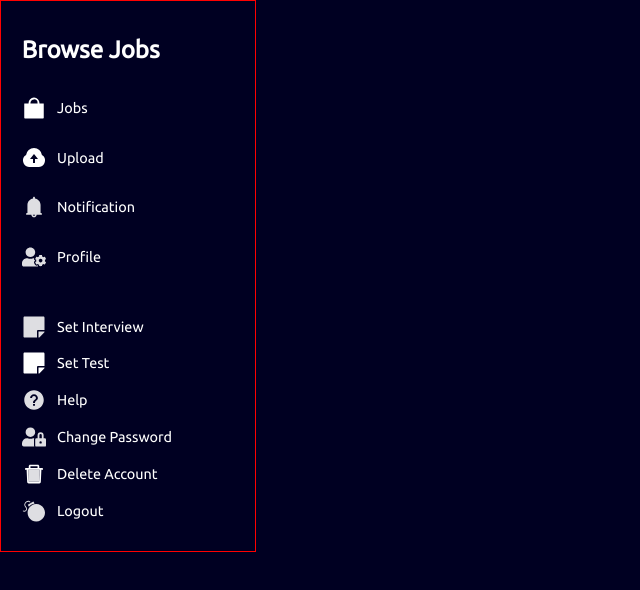
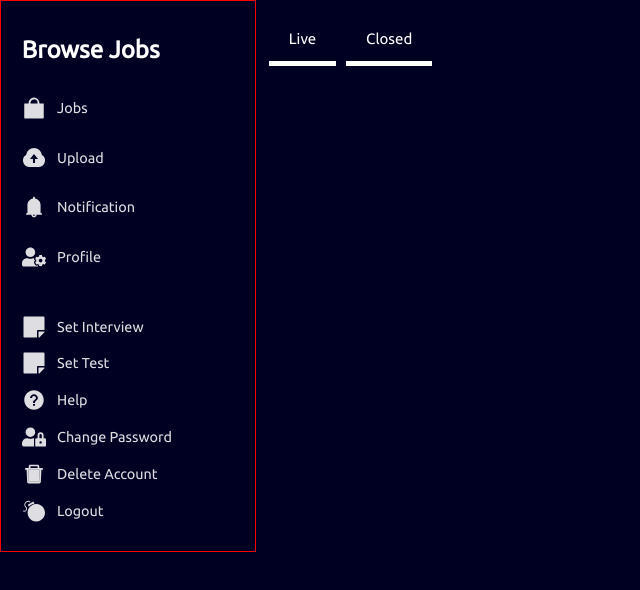
Before and after one commit to Tomation-Solution/sequential-job, a Next.js app: page / in a window 1280 px wide. Shown: the top 590 px of the page, without its empty margins (0-640 px from the left). Built offline with nearby package versions, Linux system fonts and the light colour scheme.

Commit message:
added tabs to app

```diff
--- a/layout/GeneralLayout/GeneralLayout.style.tsx
+++ b/layout/GeneralLayout/GeneralLayout.style.tsx
@@ -11,4 +11,9 @@ export const GeneralLayoutStyle = styled('div',{
 
 export const MainBoardStyle= styled('div',{
     // 'textAlign':'left'
+    padding:'1rem .8rem',
+    '@bp3':{
+        'width':'80%',
+        'color':'white'
+    }
 })
--- a/layout/GeneralLayout/GeneralLayout.tsx
+++ b/layout/GeneralLayout/GeneralLayout.tsx
@@ -24,10 +24,9 @@ type Prop  = React.PropsWithChildren<{
         // ':nth-child(1)':{//u can find it in line 50 of Nav.style.tsx
         //   'width':'20%',
         // },
-        ':nth-child(2)':{
-          'width':'80%',
-          'color':'white'
-        },
+        // ':nth-child(2)':{
+
+        // },
        },
       }}>
          <Nav/>
--- a/package.json
+++ b/package.json
@@ -12,6 +12,7 @@
     "@next/font": "13.1.0",
     "@radix-ui/react-dropdown-menu": "^2.0.1",
     "@radix-ui/react-icons": "^1.1.1",
+    "@radix-ui/react-tabs": "^1.0.1",
     "@stitches/react": "^1.2.8",
     "@types/node": "18.11.17",
     "@types/react": "18.0.26",
--- a/pages/index.tsx
+++ b/pages/index.tsx
@@ -3,6 +3,7 @@ import Head from 'next/head'
 import Image from 'next/image'
 import GeneralLayout from '../layout/GeneralLayout/GeneralLayout'
 import DropdownMenuDemo from '../shared/DropdownMenuDemo/DropdownMenuDemo'
+import TabsComp from '../shared/Tabs/Tabs'
 
 
 
@@ -10,7 +11,17 @@ const Home:NextPage = ()=>{
 
   return (
     <GeneralLayout>
-      {/* <h1>Hello world how is ur day going b</h1> */}
+      <TabsComp
+        data={[
+{          'key':'Live',
+          'label':'Live',
+          'template':<h1>Hello worlds from live</h1>},
+          {
+            'key':'Closed',
+          'label':'Closed',
+          'template':<h1>Hello worlds from Closed</h1>},
+        ]}
+      />
     </GeneralLayout>
   )
 }
--- /dev/null
+++ b/shared/Tabs/Tabs.style.tsx
@@ -0,0 +1,63 @@
+import { styled } from "../../stitches.config";
+import * as Tabs from "@radix-ui/react-tabs";
+
+
+export  const TabsRoot = styled(Tabs.Root, {
+    display: "flex",
+    flexDirection: "column",
+    // width: 300,
+    // boxShadow: `0 2px 10px black`
+  });
+
+ export const TabsList = styled(Tabs.List, {
+    // flexShrink: 0,
+    // display: "flex",
+    // borderBottom: `1px solid pink`
+  });
+
+export  const TabsTrigger = styled(Tabs.Trigger, {
+    all: "unset",
+    fontFamily: "inherit",
+    // backgroundColor: "white",
+    padding: "0 20px",
+    height: 45,
+    // flex: 1,
+    // display: "flex",
+    // alignItems: "center",
+    // justifyContent: "center",
+    display:'inline-block',
+    'marginRight':'10px',
+    fontSize: 15,
+    lineHeight: 1,
+    color: '$white',
+    userSelect: "none",
+    'borderBottom':'5px solid $white',
+    // "&:first-child": { borderTopLeftRadius: 6 },
+    // "&:last-child": { borderTopRightRadius: 6 },
+    "&:hover": {
+        color: '$lightBlue'
+    },
+    '&[data-state="active"]': {
+        color: '$lightBlue',
+        'borderBottom':'3px solid $lightBlue'
+
+    //   boxShadow: "inset 0 -1px 0 0 currentColor, 0 1px 0 0 currentColor"
+    },
+    "&:focus": {
+         position: "relative",
+        //  boxShadow: `0 0 0 2px black`
+         },
+
+
+
+  });
+
+ export const TabsContent = styled(Tabs.Content, {
+    flexGrow: 1,
+    padding: 20,
+    // backgroundColor: "white",
+    // borderBottomLeftRadius: 6,
+    // borderBottomRightRadius: 6,
+    outline: "none",
+    // "&:focus": { boxShadow: `0 0 0 2px black` }
+  });
--- /dev/null
+++ b/shared/Tabs/Tabs.tsx
@@ -0,0 +1,37 @@
+import React from "react";
+import { TabsContent, TabsList, TabsRoot, TabsTrigger } from "./Tabs.style";
+
+
+type TabData = {
+    'key':string,
+    'label':string,
+    template:React.ReactNode
+}
+type Prop = {
+    data:TabData[]
+}
+
+
+const TabsComp = ({ data }:Prop):React.ReactElement => (
+    <TabsRoot defaultValue="tab1">
+      <TabsList aria-label="Manage your account">
+        {
+            data.map((value,index)=>(
+                <TabsTrigger key={index} value={value.key}>{value.label}</TabsTrigger>
+            ))
+        }
+        {/* <TabsTrigger value="tab2">Password</TabsTrigger> */}
+      </TabsList>
+
+        {
+            data.map((value,index)=>(
+                <TabsContent value={value.key} key={index}>
+                {value.template}
+              </TabsContent>
+            ))
+        }
+    </TabsRoot>
+  );
+
+
+  export default TabsComp;
```
Also changed, not shown: 1 other file (tests, documents, lock files or other folders).
